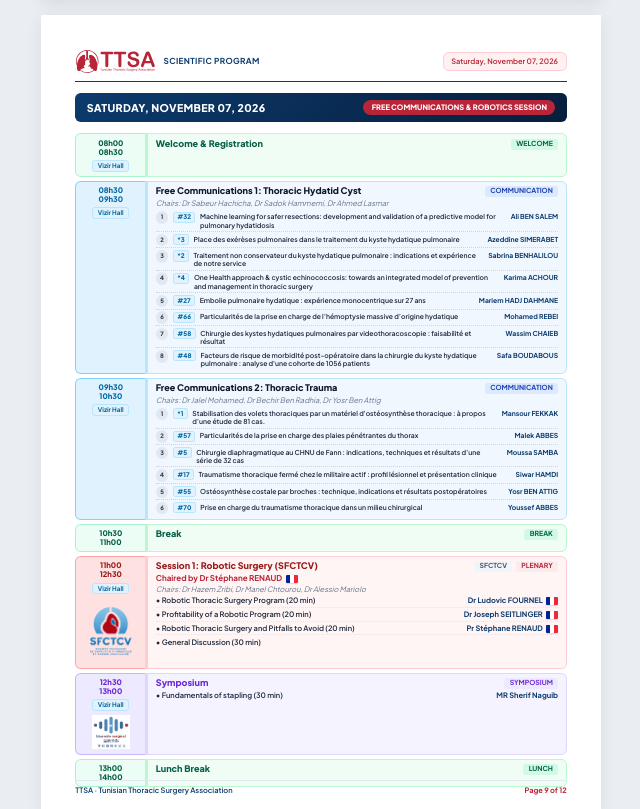
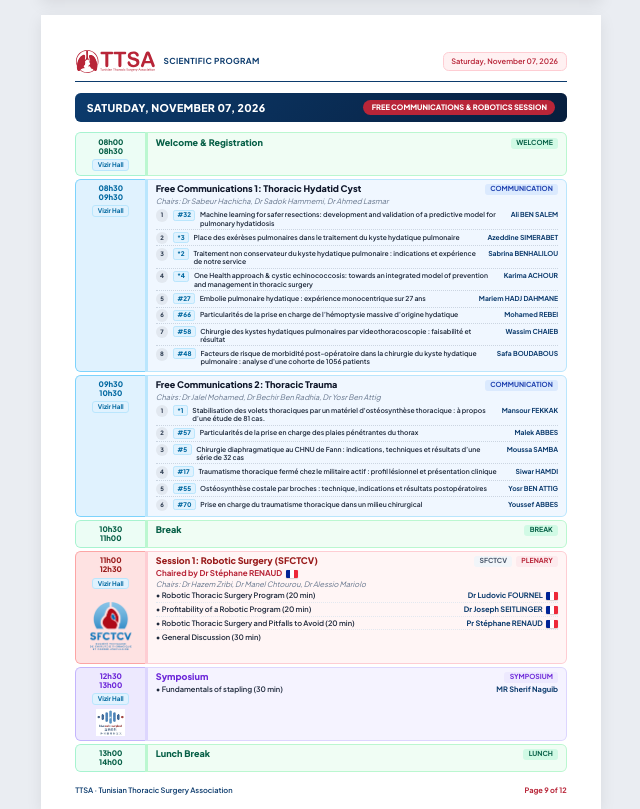
Before and after one commit to ahmedbenayed12/TTSA_Website, a website: page public/pdf-template/booklet-en.html in a window 1280 px wide. Shown: the part 7263-8072 px from the top of the page, without its empty margins (319-959 px from the left). Drawn offline with Linux system fonts and the light colour scheme.

Commit message:
Fix page 9 artifact: remove footer border-top and adjust row spacing so 14:00 is not cut

```diff
--- a/public/pdf-template/booklet-en.html
+++ b/public/pdf-template/booklet-en.html
@@ -2453,7 +2453,7 @@
       <div class="day-banner-badge">Free Communications &amp; Robotics Session</div>
     </div>
 
-    <table class="program-table">
+    <table class="program-table" style="border-spacing: 0 0.8mm;">
       <!-- 08h00 - 08h30 -->
       <tr class="prog-row pause">
         <td class="prog-time">
@@ -2653,7 +2653,7 @@
               <div style="margin-top: 0.8mm;"><span class="badge-room">Vizir Hall</span></div>
             </div>
             <div style="flex: 1; display: flex; align-items: center; justify-content: center; padding-top: 1.2mm;">
-              <img src="/img/sponsors/bluesail.png" alt="Bluesail" style="max-width: 14mm; max-height: 9mm; object-fit: contain;">
+              <img src="/img/sponsors/bluesail.png" alt="Bluesail" style="max-width: 13.5mm; max-height: 7mm; object-fit: contain;">
             </div>
           </div>
         </td>
@@ -2683,7 +2683,7 @@
       </tr>
     </table>
 
-    <div class="running-footer">
+    <div class="running-footer" style="border-top: none;">
       <span class="running-footer-left">TTSA · Tunisian Thoracic Surgery Association</span>
       <span class="running-footer-page">Page 9 of 12</span>
     </div>
```
Also changed, not shown: public/pdf-template/booklet-fr.html (+3 -3 lines), 4 other files.
